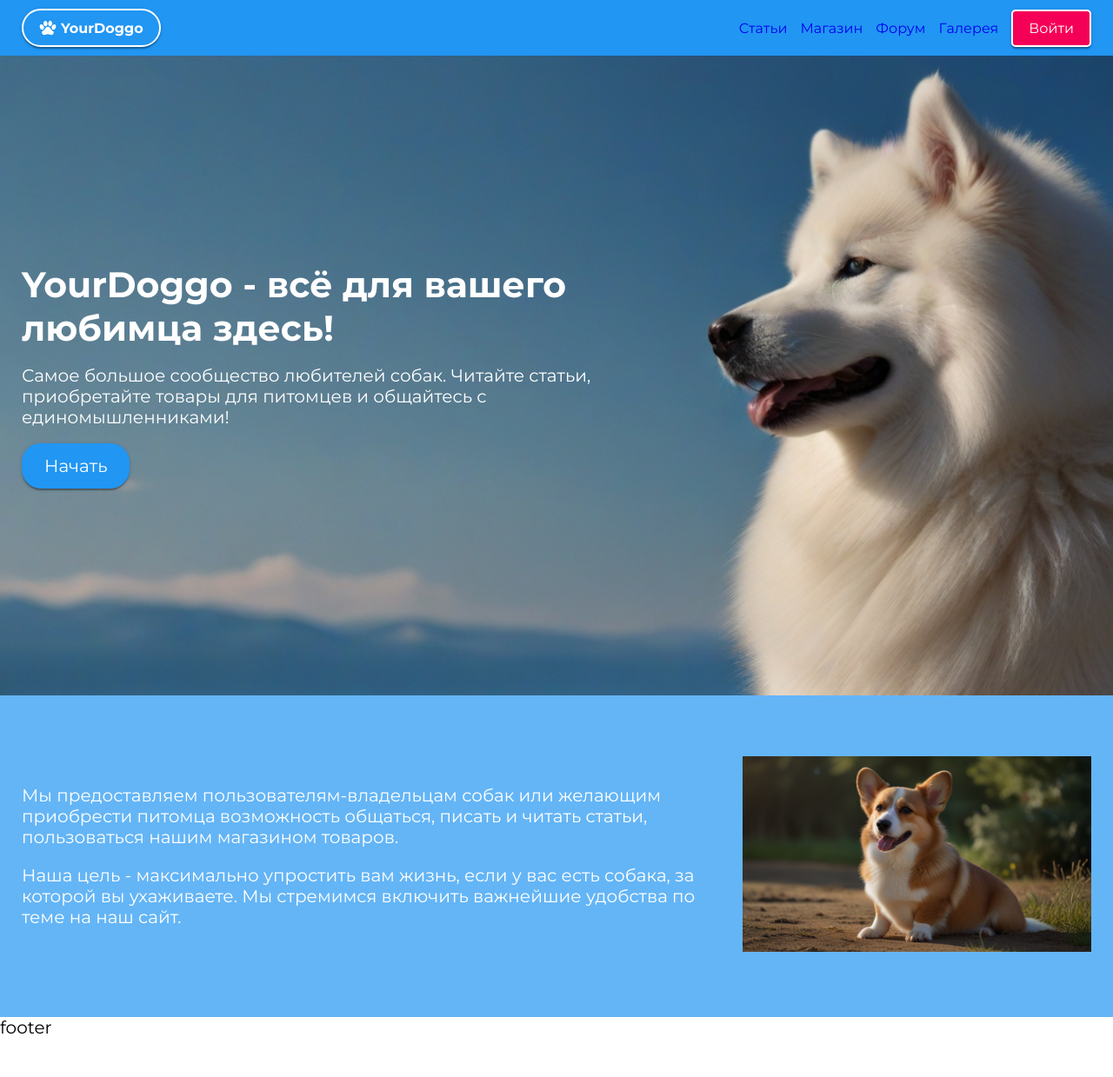
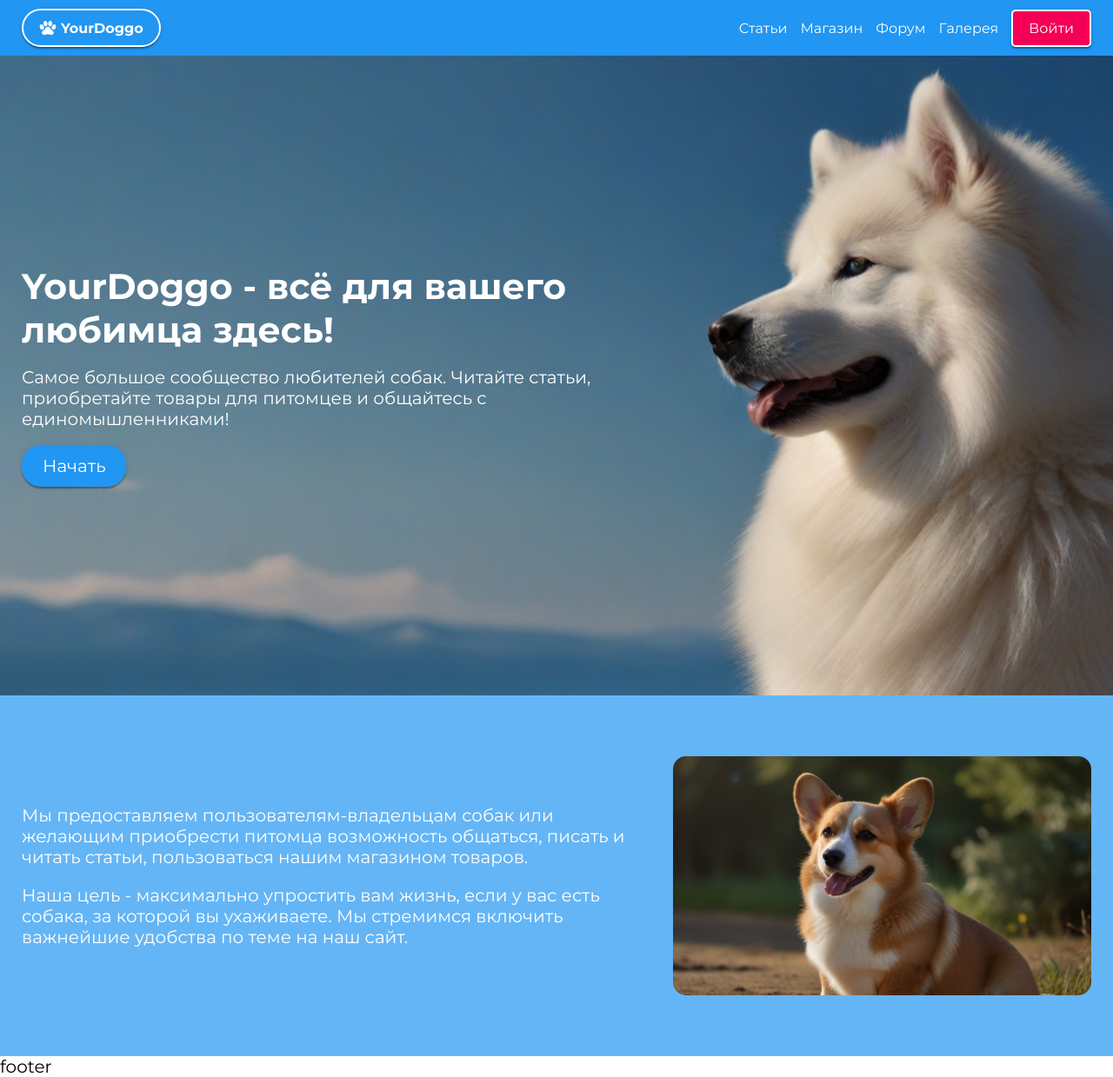
Before and after one commit to IvanZemsky/YourDoggo, a React app: page / in a window 1280 px wide. Shown: the whole page at 87% size. Before the commit the page ends 1194 px from the top, so only its background shows below. Built offline with nearby package versions, Linux system fonts and the light colour scheme.

Commit message:
useRippleEffect

```diff
--- a/src/components/Header/Header.tsx
+++ b/src/components/Header/Header.tsx
@@ -1,8 +1,8 @@
 import styles from "./Header.module.scss";
 import Logo from "../UI/Logo/Logo";
-import { Link } from "react-router-dom";
 import Wrapper from "../UI/Wrapper/Wrapper";
 import Button from "../UI/Button/Button";
+import PageNavLink from "../UI/PageNavLink/PageNavLink";
 
 const Header = () => {
    return (
@@ -12,10 +12,10 @@ const Header = () => {
                <Logo />
 
                <nav className={styles.links}>
-                  <Link to="/articles">Статьи</Link>
-                  <Link to="/shop">Магазин</Link>
-                  <Link to="/forum">Форум</Link>
-                  <Link to="/gallery">Галерея</Link>
+                  <PageNavLink to="/articles">Статьи</PageNavLink>
+                  <PageNavLink to="/shop">Магазин</PageNavLink>
+                  <PageNavLink to="/forum">Форум</PageNavLink>
+                  <PageNavLink to="/gallery">Галерея</PageNavLink>
                   <Button variant="outlined" color="secondary">
                      Войти
                   </Button>
--- a/src/components/UI/Button/Button.module.scss
+++ b/src/components/UI/Button/Button.module.scss
@@ -7,7 +7,6 @@
    font-size: inherit;
    font-family: inherit;
    border-radius: 5px;
-   border-width: 2px;
    border-style: solid;
    outline: none;
    background: none;
@@ -16,6 +15,7 @@
       rgba(0, 0, 0, 0.14) 0px 2px 2px 0px,
       rgba(0, 0, 0, 0.12) 0px 1px 5px 0px;
    transition: 0.15s box-shadow linear;
+   user-select: none;
 }
 
 button:hover{
@@ -38,6 +38,7 @@ button:hover{
 }
 
 .filled{
+   border: none;
    background-color: var(--primaryMain);
    color: var(--primaryText);
 }
--- a/src/components/UI/Button/Button.tsx
+++ b/src/components/UI/Button/Button.tsx
@@ -1,14 +1,15 @@
-import { PropsWithChildren, useRef } from 'react'
+import { PropsWithChildren, ReactNode, useEffect, useRef } from 'react'
 import styles from './Button.module.scss'
+import { useRippleEffect } from "../../../hooks/useRippleEffect/useRippleEffect"
 
 interface ButtonProps {
    variant: 'outlined' | 'filled'
    color?: string
-   icon?: any
+   icon?: ReactNode | null
    className?: string | null
 }
 
-const Button = ({variant, color, icon = null, className, children}: PropsWithChildren<ButtonProps>) => {
+const Button = ({variant, color, icon = null, className = "", children}: PropsWithChildren<ButtonProps>) => {
    const buttonRef = useRef(null);
 
    let variantStyles;
@@ -35,15 +36,15 @@ const Button = ({variant, color, icon = null, className, children}: PropsWithChi
          colorStyles = styles.primaryColor
    }
 
+  useRippleEffect(buttonRef)
+
   return (
     <button
       className={[styles.button, colorStyles, variantStyles, className].join(" ")}
       ref={buttonRef}
    >
       {icon}
-      <span>
-         {children}
-      </span>
+      {children}
     </button>
   )
 }
--- a/src/components/UI/Button/useRippleEffect.ts
+++ /dev/null
@@ -1,3 +0,0 @@
-export const useRippleEffect: () => void = () => {
-
-}
--- /dev/null
+++ b/src/components/UI/PageNavLink/PageNavLink.module.scss
@@ -0,0 +1,19 @@
+.link{
+   position: relative;
+   color: #fff;
+}
+
+.link::before{
+   content: '';
+   position: absolute;
+   bottom: -7px;
+   left: 0;
+   width: 100%;
+   height: 2px;
+   background-color: rgba(0,0,0,0);
+   transition: 0.15s all linear;
+}
+
+.link.active::before{
+   background-color: #fff;
+}
--- /dev/null
+++ b/src/components/UI/PageNavLink/PageNavLink.tsx
@@ -0,0 +1,27 @@
+import { PropsWithChildren } from "react";
+import { NavLink } from "react-router-dom";
+import styles from "./PageNavLink.module.scss";
+
+interface LinkProps {
+   to: string;
+}
+
+interface ISetActive {
+   isActive: boolean;
+}
+
+const PageNavLink = ({ to, children }: PropsWithChildren<LinkProps>) => {
+   const setActive = ({ isActive }: ISetActive) =>
+      [
+        styles.link,
+        isActive ? styles.active : ""
+      ].join(" ");
+
+   return (
+      <NavLink to={to} className={setActive}>
+         {children}
+      </NavLink>
+   );
+};
+
+export default PageNavLink;
--- /dev/null
+++ b/src/hooks/useRippleEffect/RippleEffect.module.scss
@@ -0,0 +1,43 @@
+.effectContainer{
+   position: relative;
+   overflow: hidden;
+
+   --effect-name: ripple;
+   --effect-duration: 1000ms;
+   --effect-top: 0px;
+   --effect-left: 0px;
+   --effect-width: 100px;
+   --effect-height: 100px;
+   --effect-color: #fff;
+}
+
+.effectContainer::before{
+   content: '';
+   position: absolute;
+   opacity: 0.3;
+
+   top: var(--effect-top);
+   left: var(--effect-left);
+   width: var(--effect-width);
+   height: var(--effect-height);
+   background-color: var(--effect-color);
+
+   border-radius: 50%;
+   transform: scale(0);
+   z-index: 5;
+}
+
+.effectContainer.active::before{
+   border-radius: 50%;
+   animation: ripple var(--effect-duration) linear forwards;
+}
+
+@keyframes ripple {
+   0% {
+      transform: scale(0);
+   }
+   100% {
+      transform: scale(6);
+      opacity: 0;
+   }
+}
--- /dev/null
+++ b/src/hooks/useRippleEffect/useRippleEffect.ts
@@ -0,0 +1,39 @@
+import {RefObject, useEffect } from "react"
+import styles from './RippleEffect.module.scss'
+
+const applyContainerProperties = (elementRef: HTMLElement) => {
+   elementRef.classList.add(styles.effectContainer)
+}
+
+const setStyles = (event: MouseEvent, elementContainer: HTMLElement):void => {
+   const {offsetX, offsetY} = event;
+   const {style} = elementContainer;
+
+   const sideOffset = 50; // half of effect-height or effect-width
+
+   style.setProperty('--effect-top', `${offsetY - sideOffset}px`)
+   style.setProperty('--effect-left', `${offsetX - sideOffset}px`)
+}
+
+// Native type
+const onContainerClick = (event: MouseEvent): void => {
+   const target = event.target as HTMLElement;
+   target.classList.remove(styles.active)
+   setStyles(event, target);
+   target.classList.add(styles.active)
+}
+
+export const useRippleEffect = (containerRef: RefObject<HTMLElement>) => {
+   useEffect(() => {
+      if (containerRef.current === null) return;
+
+      const elementRef = containerRef.current;
+      applyContainerProperties(elementRef);
+      elementRef.addEventListener("mouseup", onContainerClick)
+
+      return () => {
+         elementRef.removeEventListener("mouseup", onContainerClick)
+      }
+
+   }, [containerRef])
+}
--- a/src/pages/Landing/components/About/About.module.scss
+++ b/src/pages/Landing/components/About/About.module.scss
@@ -6,12 +6,13 @@
 
 .info {
    display: grid;
-   grid-template-columns: 2fr 1fr;
-   align-items: center;
+   grid-template-columns: 3fr 2fr;
    gap: 28px;
 }
 
 .desc {
+   align-self: center;
+
    p:first-of-type {
       margin-bottom: 20px;
    }
@@ -19,12 +20,12 @@
 
 .paper {
    flex-shrink: 0;
-   border-radius: 3;
+   border-radius: 15px;
    overflow: hidden;
 
    img {
       object-fit: cover;
-      width: 100%;
-      height: 100%;
+      width: 120%;
+      height: 120%;
    }
 }
```
Also changed, not shown: src/components/UI/Modal/Modal.module.scss (added), src/components/UI/Modal/Modal.tsx (added).
